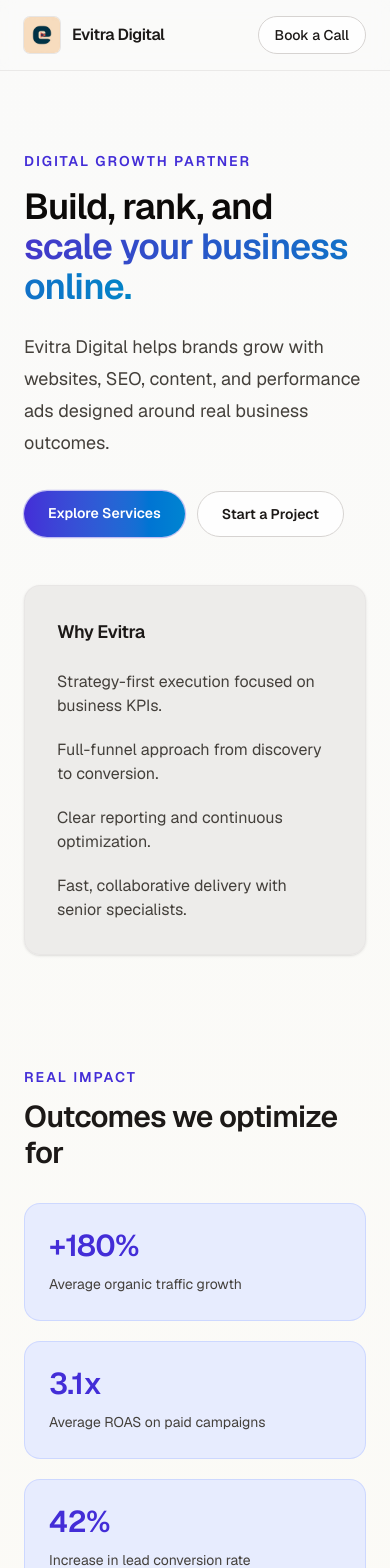
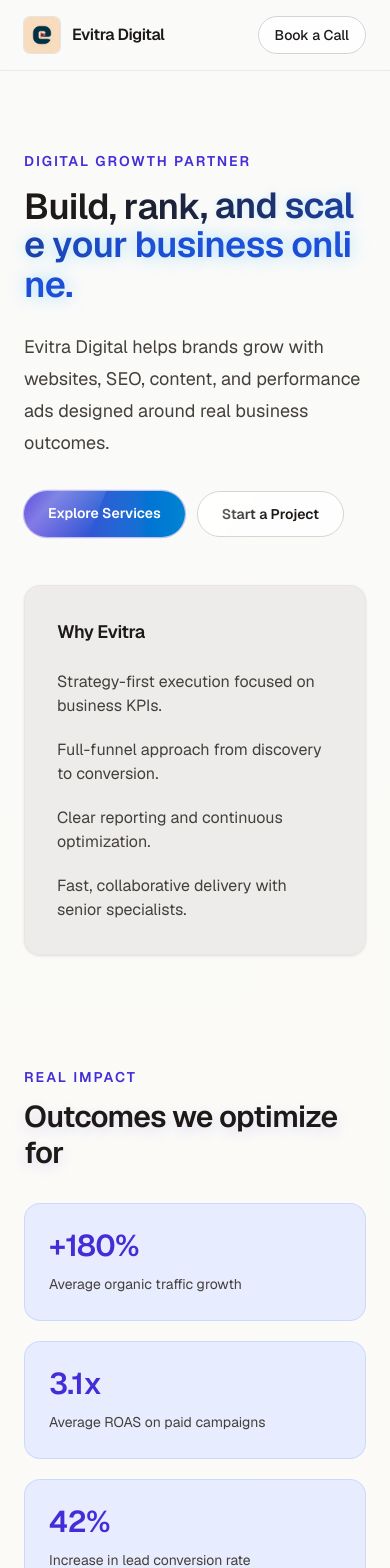
Before and after one commit to kakashi8963/evitra-website, a Next.js app: page / in a window 390 px wide. Shown: the top 1568 px of the page. Built offline with nearby package versions, Linux system fonts and the light colour scheme.

Commit message:
Add customer success stories section

```diff
--- a/src/app/globals.css
+++ b/src/app/globals.css
@@ -33,6 +33,15 @@
   color: transparent;
 }
 
+.hero-lettering {
+  display: inline-block;
+}
+
+.hero-letter {
+  display: inline-block;
+  color: #1c1917;
+}
+
 .hero-orb {
   position: absolute;
   width: 14rem;
@@ -62,6 +71,31 @@
 
 .animated-gradient {
   background-size: 180% 180%;
+}
+
+.shimmer-btn {
+  position: relative;
+  overflow: hidden;
+}
+
+.shimmer-btn::after {
+  content: "";
+  position: absolute;
+  top: 0;
+  left: -130%;
+  width: 70%;
+  height: 100%;
+  background: linear-gradient(
+    115deg,
+    rgb(255 255 255 / 0),
+    rgb(255 255 255 / 0.35),
+    rgb(255 255 255 / 0)
+  );
+  transform: skewX(-22deg);
+}
+
+.section-title-pop {
+  position: relative;
 }
 
 @media (prefers-reduced-motion: no-preference) {
@@ -96,6 +130,41 @@
     }
   }
 
+  @keyframes letterHighlight {
+    0%,
+    16%,
+    100% {
+      color: #1c1917;
+      text-shadow: 0 0 0 rgb(59 130 246 / 0);
+      transform: translateY(0);
+    }
+    24%,
+    44% {
+      color: #1d4ed8;
+      text-shadow: 0 0 18px rgb(56 189 248 / 0.45);
+      transform: translateY(-2px);
+    }
+  }
+
+  @keyframes titleEmphasis {
+    0%,
+    100% {
+      text-shadow: 0 0 0 rgb(79 70 229 / 0);
+    }
+    50% {
+      text-shadow: 0 4px 16px rgb(79 70 229 / 0.18);
+    }
+  }
+
+  @keyframes shimmerSweep {
+    0% {
+      left: -130%;
+    }
+    100% {
+      left: 150%;
+    }
+  }
+
   @keyframes gradientShift {
     0% {
       background-position: 0% 50%;
@@ -124,6 +193,18 @@
     animation: pulseGlow 2.2s ease-in-out infinite;
   }
 
+  .hero-letter {
+    animation: letterHighlight 3.4s ease-in-out infinite;
+  }
+
+  .section-title-pop {
+    animation: titleEmphasis 4.2s ease-in-out infinite;
+  }
+
+  .shimmer-btn::after {
+    animation: shimmerSweep 2.8s ease-in-out infinite;
+  }
+
   .section-reveal,
   .stagger-item {
     animation: fadeUp 620ms cubic-bezier(0.22, 1, 0.36, 1) both;
--- a/src/app/page.tsx
+++ b/src/app/page.tsx
@@ -68,6 +68,8 @@
   },
 ];
 
+const heroHeadline = "Build, rank, and scale your business online.";
+
 const services = [
   {
     title: "Website Design & Development",
@@ -136,8 +138,21 @@
             <p className="mb-4 text-sm font-semibold uppercase tracking-[0.14em] text-indigo-700">
               Digital Growth Partner
             </p>
-            <h1 className="max-w-xl text-4xl font-semibold tracking-tight text-stone-950 sm:text-5xl lg:text-6xl">
-              Build, rank, and <span className="gradient-text">scale your business online.</span>
+            <h1
+              aria-label={heroHeadline}
+              className="max-w-xl text-4xl font-semibold tracking-tight text-stone-950 sm:text-5xl lg:text-6xl"
+            >
+              <span aria-hidden="true" className="hero-lettering">
+                {Array.from(heroHeadline).map((char, index) => (
+                  <span
+                    key={`${char}-${index}`}
+                    className="hero-letter"
+                    style={{ animationDelay: `${index * 0.06}s` }}
+                  >
+                    {char === " " ? "\u00A0" : char}
+                  </span>
+                ))}
+              </span>
             </h1>
             <p className="mt-6 max-w-xl text-lg leading-8 text-stone-700">
               Evitra Digital helps brands grow with websites, SEO, content, and
@@ -146,13 +161,13 @@
             <div className="mt-8 flex flex-wrap gap-3">
               <a
                 href="#services"
-                className="pulse-glow rounded-full bg-gradient-to-r from-indigo-700 to-sky-600 px-6 py-3 text-sm font-semibold text-white transition hover:-translate-y-0.5 hover:from-indigo-600 hover:to-sky-500"
+                className="pulse-glow shimmer-btn rounded-full bg-gradient-to-r from-indigo-700 to-sky-600 px-6 py-3 text-sm font-semibold text-white transition hover:-translate-y-0.5 hover:from-indigo-600 hover:to-sky-500"
               >
                 Explore Services
               </a>
               <a
                 href="#contact"
-                className="rounded-full border border-stone-300 bg-white/80 px-6 py-3 text-sm font-semibold transition hover:-translate-y-0.5 hover:bg-stone-100"
+                className="shimmer-btn rounded-full border border-stone-300 bg-white/80 px-6 py-3 text-sm font-semibold transition hover:-translate-y-0.5 hover:bg-stone-100"
               >
                 Start a Project
               </a>
@@ -175,7 +190,7 @@
             <p className="mb-3 text-sm font-semibold uppercase tracking-[0.14em] text-indigo-700">
               Real Impact
             </p>
-            <h2 className="text-3xl font-semibold tracking-tight sm:text-4xl">
+            <h2 className="section-title-pop text-3xl font-semibold tracking-tight sm:text-4xl">
               Outcomes we optimize for
             </h2>
           </div>
@@ -195,7 +210,7 @@
 
         <section id="services" className="section-reveal mx-auto w-full max-w-6xl px-6 py-8 lg:px-8 lg:py-12">
           <div className="max-w-2xl">
-            <h2 className="text-3xl font-semibold tracking-tight sm:text-4xl">
+            <h2 className="section-title-pop text-3xl font-semibold tracking-tight sm:text-4xl">
               Services that move metrics
             </h2>
             <p className="mt-4 text-lg leading-8 text-stone-700">
@@ -220,7 +235,7 @@
 
         <section id="process" className="section-reveal mx-auto w-full max-w-6xl px-6 py-14 lg:px-8 lg:py-20">
           <div className="rounded-3xl border border-indigo-100 bg-gradient-to-br from-white to-indigo-50/50 p-8 sm:p-10">
-            <h2 className="text-3xl font-semibold tracking-tight sm:text-4xl">
+            <h2 className="section-title-pop text-3xl font-semibold tracking-tight sm:text-4xl">
               Simple process, serious results
             </h2>
             <div className="mt-8 grid gap-6 sm:grid-cols-3">
@@ -248,7 +263,7 @@
             <p className="mb-3 text-sm font-semibold uppercase tracking-[0.14em] text-indigo-700">
               Customer Success Stories
             </p>
-            <h2 className="text-3xl font-semibold tracking-tight sm:text-4xl">
+            <h2 className="section-title-pop text-3xl font-semibold tracking-tight sm:text-4xl">
               Trusted by growing brands
             </h2>
             <p className="mt-4 text-lg leading-8 text-stone-700">
@@ -288,7 +303,7 @@
               <p className="mb-3 text-sm font-semibold uppercase tracking-[0.14em] text-indigo-700">
                 Frequently Asked Questions
               </p>
-              <h2 className="text-3xl font-semibold tracking-tight sm:text-4xl">
+              <h2 className="section-title-pop text-3xl font-semibold tracking-tight sm:text-4xl">
                 Everything you need to know
               </h2>
             </div>
@@ -309,7 +324,7 @@
 
         <section id="contact" className="section-reveal mx-auto w-full max-w-6xl px-6 pb-24 lg:px-8">
           <div className="animated-gradient rounded-3xl bg-gradient-to-r from-stone-900 via-indigo-900 to-sky-900 px-8 py-12 text-white sm:px-10">
-            <h2 className="text-3xl font-semibold tracking-tight sm:text-4xl">
+            <h2 className="section-title-pop text-3xl font-semibold tracking-tight sm:text-4xl">
               Ready to grow with Evitra Digital?
             </h2>
             <p className="mt-4 max-w-2xl text-stone-200">
```
